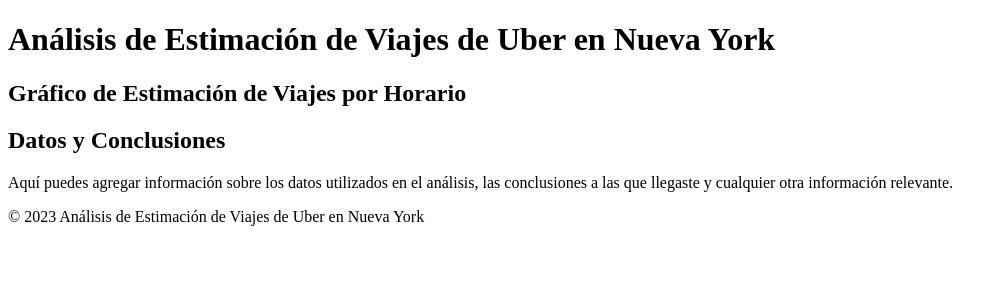
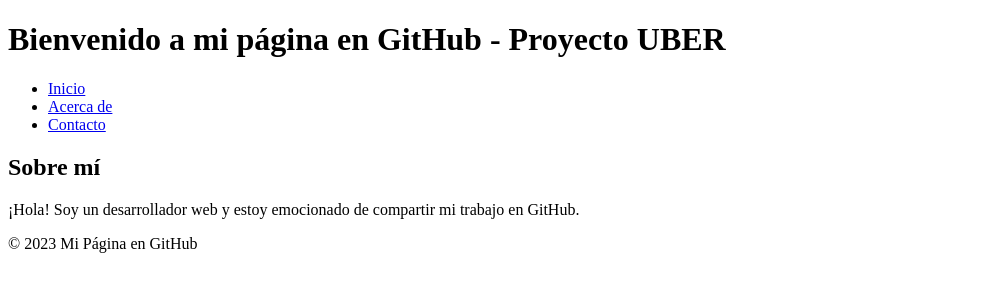
Before and after one commit to hwicky/ProyectoUber, a plain HTML site: page index.html in a window 1280 px wide. Shown: the whole page, without its empty margins (0-1007 px from the left). Drawn offline with Linux system fonts and the light colour scheme.

Commit message:
Update index.html

```diff
--- a/index.html
+++ b/index.html
@@ -3,32 +3,30 @@
 <head>
     <meta charset="UTF-8">
     <meta name="viewport" content="width=device-width, initial-scale=1.0">
-    <title>Análisis de Estimación de Viajes de Uber en Nueva York</title>
-    <!-- Agrega aquí enlaces a tus archivos de CSS y bibliotecas de gráficos si es necesario -->
+    <title>Mi Página en GitHub - Hans Wicky</title>
 </head>
 <body>
     <header>
-        <h1>Análisis de Estimación de Viajes de Uber en Nueva York</h1>
+        <h1>Bienvenido a mi página en GitHub - Proyecto UBER</h1>
     </header>
+
+    <nav>
+        <ul>
+            <li><a href="#">Inicio</a></li>
+            <li><a href="#">Acerca de</a></li>
+            <li><a href="#">Contacto</a></li>
+        </ul>
+    </nav>
 
     <main>
         <section>
-            <h2>Gráfico de Estimación de Viajes por Horario</h2>
-            <div id="chartContainer">
-                <!-- El gráfico se generará aquí -->
-            </div>
-        </section>
-
-        <section>
-            <h2>Datos y Conclusiones</h2>
-            <p>Aquí puedes agregar información sobre los datos utilizados en el análisis, las conclusiones a las que llegaste y cualquier otra información relevante.</p>
+            <h2>Sobre mí</h2>
+            <p>¡Hola! Soy un desarrollador web y estoy emocionado de compartir mi trabajo en GitHub.</p>
         </section>
     </main>
 
     <footer>
-        <p>&copy; 2023 Análisis de Estimación de Viajes de Uber en Nueva York</p>
+        <p>&copy; 2023 Mi Página en GitHub</p>
     </footer>
-
-    <!-- Agrega aquí enlaces a tus archivos de JavaScript, bibliotecas de gráficos (por ejemplo, Chart.js) y código de análisis de datos -->
 </body>
 </html>
```
